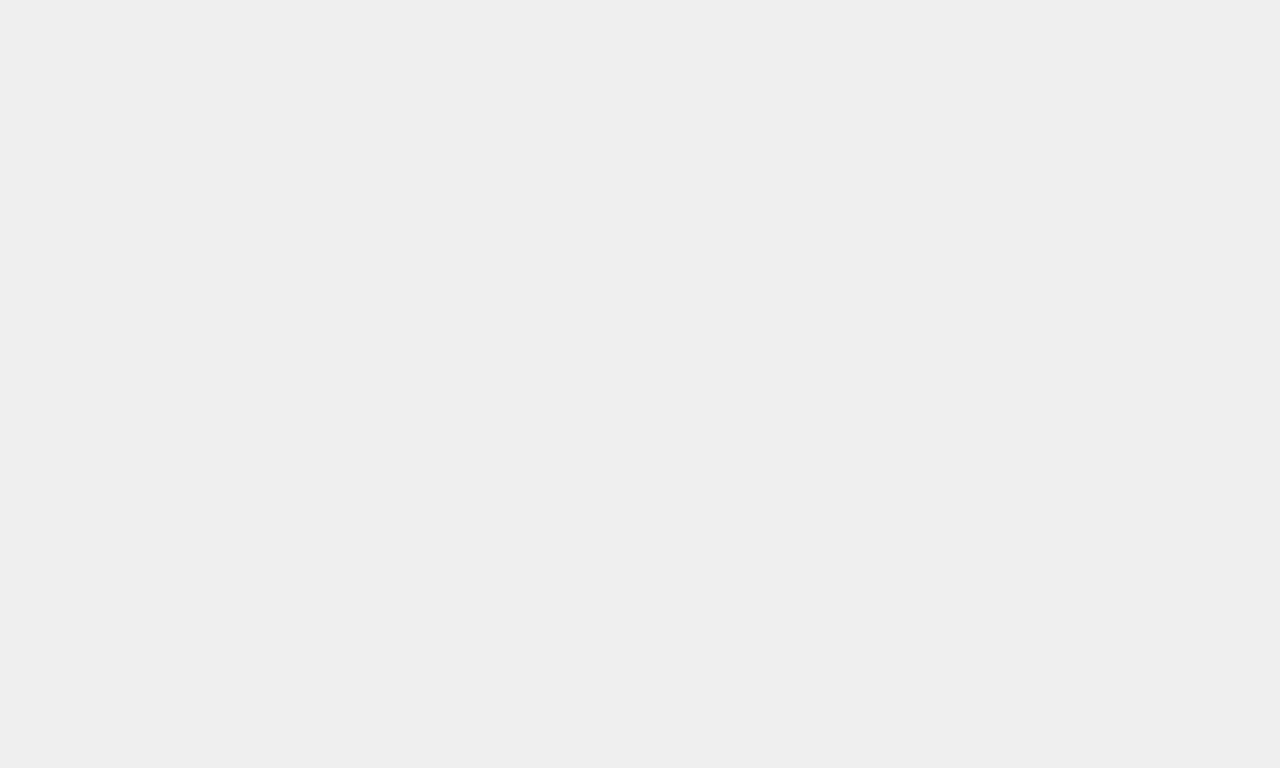
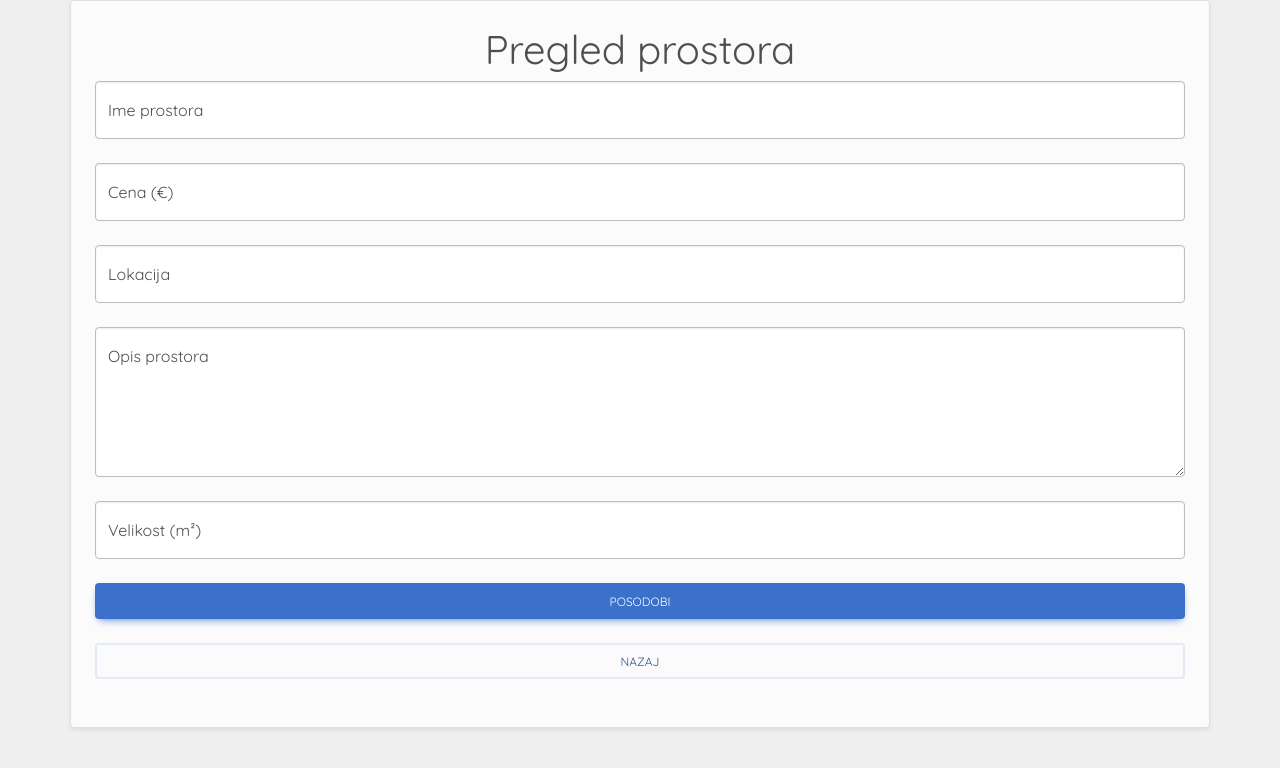
Before and after one commit to RSO-skupina-20/ui, an Angular app in the folder najem-prostorov/: page /prostori/uredi/1 in a window 1280 px wide. Before the commit this address led to /. Shown: the top 768 px of the page. Built offline with nearby package versions, Linux system fonts and the light colour scheme; no server answers.

Commit message:
Urejanje prostorov

```diff
--- a/najem-prostorov/src/app/Razredi/Prostor.ts
+++ b/najem-prostorov/src/app/Razredi/Prostor.ts
@@ -1,4 +1,5 @@
 export class Prostor {
+  "id" : string;
   "ime" : string;
   "opis" : string;
   "lokacija" : string;
--- a/najem-prostorov/src/app/Storitve/najem-prostorov.service.ts
+++ b/najem-prostorov/src/app/Storitve/najem-prostorov.service.ts
@@ -73,4 +73,27 @@ export class NajemProstorovService {
       }, {headers});
 
   }
+
+  public pridobiProstor(id: number): Observable<any> {
+    const url: string = `http://localhost:8080/v1/prostori/${id}`;
+    let headers = new HttpHeaders()
+      .set('Authorization', `Bearer ${this.shramba.getItem('token')}`)
+    return this.http
+      .get(url, {headers});
+  }
+
+  public posodobiProstor(prostor: any): Observable<any> {
+    const url: string = `http://localhost:8080/v1/prostori/${prostor.id}`;
+    let headers = new HttpHeaders()
+      .set('Authorization', `Bearer ${this.shramba.getItem('token')}`)
+    return this.http
+      .put(url, {
+        ime: prostor.ime,
+        opis: prostor.opis,
+        lokacija: prostor.lokacija,
+        cena: prostor.cena,
+        velikost: prostor.velikost
+      }, {headers});
+
+  }
 }
--- a/najem-prostorov/src/app/app-routing.module.ts
+++ b/najem-prostorov/src/app/app-routing.module.ts
@@ -5,13 +5,15 @@ import {RegistracijaComponent} from './komponente/registracija/registracija.comp
 import {PrijavaComponent} from './komponente/prijava/prijava.component';
 import {PregledProstorovComponent} from './komponente/pregled-prostorov/pregled-prostorov.component';
 import {DodajProstorComponent} from './komponente/dodaj-prostor/dodaj-prostor.component';
+import {UrediProstorComponent} from './komponente/uredi-prostor/uredi-prostor.component';
 
 const routes: Routes = [
   {path: '', component: HomeComponent},
   {path: 'registracija', component: RegistracijaComponent},
   {path: 'prijava', component: PrijavaComponent},
   {path: 'prostori', component: PregledProstorovComponent},
-  {path: 'prostori/dodaj', component: DodajProstorComponent}
+  {path: 'prostori/dodaj', component: DodajProstorComponent},
+  {path: 'prostori/uredi/:id', component: UrediProstorComponent}
 ];
 
 @NgModule({
--- a/najem-prostorov/src/app/app.module.ts
+++ b/najem-prostorov/src/app/app.module.ts
@@ -11,6 +11,7 @@ import {HttpClientModule} from '@angular/common/http';
 import { PrijavaComponent } from './komponente/prijava/prijava.component';
 import { PregledProstorovComponent } from './komponente/pregled-prostorov/pregled-prostorov.component';
 import { DodajProstorComponent } from './komponente/dodaj-prostor/dodaj-prostor.component';
+import { UrediProstorComponent } from './komponente/uredi-prostor/uredi-prostor.component';
 
 @NgModule({
   declarations: [
@@ -19,7 +20,8 @@ import { DodajProstorComponent } from './komponente/dodaj-prostor/dodaj-prostor.
     RegistracijaComponent,
     PrijavaComponent,
     PregledProstorovComponent,
-    DodajProstorComponent
+    DodajProstorComponent,
+    UrediProstorComponent
   ],
   imports: [
     BrowserModule,
--- a/najem-prostorov/src/app/komponente/pregled-prostorov/pregled-prostorov.component.html
+++ b/najem-prostorov/src/app/komponente/pregled-prostorov/pregled-prostorov.component.html
@@ -12,7 +12,7 @@
     <div class="col-4">
       <select class="form-select" aria-label="Default select example" [(ngModel)]="selectedOption" (ngModelChange)="spremeniPrikazProstorov()">
         <option value="vsi">Vsi prostori</option>
-        <option value="moji">Moji prostori</option>
+        <option value="lastnik">Moji prostori</option>
       </select>
     </div>
     <div class="col-4 d-flex justify-content-end">
@@ -32,7 +32,8 @@
           <p class="prostor-opis">{{ prostor.opis }}</p>
           <p><strong>Cena:</strong> {{ prostor.cena }} €</p>
           <p><strong>Velikost:</strong> {{ prostor.velikost }} m²</p>
-          <a type="button" class="btn btn-info btn-block podrobnosti" [routerLink]="['/prostor', prostor.id]"
+          <input type="hidden" [value]="prostor.id" />
+          <a *ngIf="selectedOption === 'lastnik'" type="button" class="btn btn-info btn-block podrobnosti" [routerLink]="['/prostori/uredi', prostor.id]"
              data-mdb-ripple-color="dark">Več Podrobnosti</a>
         </div>
       </div>
--- /dev/null
+++ b/najem-prostorov/src/app/komponente/uredi-prostor/uredi-prostor.component.html
@@ -0,0 +1,43 @@
+<div class="container border rounded shadow-sm p-4 mb-5 bg-light">
+  <div class="row">
+    <div class="col-lg-12">
+      <h1 class="text-center">Pregled prostora </h1>
+    </div>
+  </div>
+  <div class="row">
+    <div class="form col-12">
+      <form>
+        <div class="form-floating mb-4">
+          <input type="text" id="ime" class="form-control" placeholder="Ime prostora"/>
+          <label for="ime">Ime prostora</label>
+        </div>
+
+        <div class="form-floating mb-4">
+          <input type="number" id="cena" class="form-control" placeholder="Cena prostora" min="0"/>
+          <label for="cena">Cena (€)</label>
+        </div>
+
+        <div class="form-floating mb-4">
+          <input type="text" id="lokacija" class="form-control" placeholder="Lokacija prostora" />
+          <label for="lokacija">Lokacija</label>
+        </div>
+
+        <div class="form-floating mb-4">
+          <textarea id="opis" class="form-control" placeholder="Opis prostora" style="height: 150px;"></textarea>
+          <label for="opis">Opis prostora</label>
+        </div>
+
+        <div class="form-floating mb-4">
+          <input type="number" id="velikost" class="form-control" placeholder="Velikost prostora (m²)" min="0"/>
+          <label for="velikost">Velikost (m²)</label>
+        </div>
+
+        <button type="submit" class="btn btn-primary btn-block mb-4" data-mdb-ripple-color="dark"
+                (click)="posodobiProstor()">Posodobi</button>
+
+        <button type="button" class="btn btn-outline-secondary btn-block mb-4" data-mdb-ripple-color="dark"
+                [routerLink]="['/prostori']">Nazaj</button>
+      </form>
+    </div>
+  </div>
+</div>
--- /dev/null
+++ b/najem-prostorov/src/app/komponente/uredi-prostor/uredi-prostor.component.ts
@@ -0,0 +1,92 @@
+import {Component, OnInit} from '@angular/core';
+import {jwtDecode} from 'jwt-decode';
+import {AvtentikacijaService} from '../../Storitve/avtentikacija.service';
+import {NajemProstorovService} from '../../Storitve/najem-prostorov.service';
+import {ActivatedRoute, Router} from '@angular/router';
+import {Uporabnik} from '../../Razredi/Uporabnik';
+
+@Component({
+  selector: 'app-uredi-prostor',
+  standalone: false,
+
+  templateUrl: './uredi-prostor.component.html',
+  styleUrl: './uredi-prostor.component.css'
+})
+export class UrediProstorComponent implements OnInit {
+  public uporabnik: any;
+  public prostorId: any;
+  public prostor: any;
+
+  constructor(private avtentikacijaService: AvtentikacijaService, private najemProstorovService: NajemProstorovService, private router: Router, private route: ActivatedRoute) {
+  }
+
+  private async pridobiUporabnika(): Promise<any> {
+    let zeton = this.avtentikacijaService.pridobiZeton();
+
+    if (zeton) {
+      this.uporabnik = jwtDecode(zeton);
+    }
+  }
+
+  ngOnInit(): void {
+    this.pridobiUporabnika();
+    this.route.params.subscribe(params => {
+      this.prostorId = +params['id'];
+
+      this.najemProstorovService.pridobiProstor(this.prostorId).subscribe(
+        (prostor) => {
+          console.log("Prostor: ", prostor);
+          this.prostor = prostor;
+          this.izpolniPolja();
+        },
+        (error) => {
+          console.error("Napaka pri pridobivanju prostora: ", error);
+          alert("Napaka pri pridobivanju prostora");
+        }
+      );
+    })
+  }
+
+  //izpolni polja z podatki prostora
+  public izpolniPolja() {
+    (document.getElementById('ime') as HTMLInputElement).value = this.prostor.ime;
+    (document.getElementById('opis') as HTMLInputElement).value = this.prostor.opis;
+    (document.getElementById('lokacija') as HTMLInputElement).value = this.prostor.lokacija;
+    (document.getElementById('cena') as HTMLInputElement).value = this.prostor.cena;
+    (document.getElementById('velikost') as HTMLInputElement).value = this.prostor.velikost;
+  }
+
+  posodobiProstor() {
+    this.prostor.ime = (document.getElementById('ime') as HTMLInputElement).value;
+    this.prostor.opis = (document.getElementById('opis') as HTMLInputElement).value;
+    this.prostor.lokacija = (document.getElementById('lokacija') as HTMLInputElement).value;
+    this.prostor.cena = (document.getElementById('cena') as HTMLInputElement).value;
+    this.prostor.velikost = (document.getElementById('velikost') as HTMLInputElement).value;
+
+    // Pridobi ce so vsa polja izpolnjena
+    if (this.prostor.ime === "" || this.prostor.opis === "" || this.prostor.lokacija === ""
+      || this.prostor.cena === "" || this.prostor.velikost === "") {
+      alert("Polje ne sme biti prazno!");
+      return;
+    }
+
+    // Preveri ce sta cena in velikost stevili in vecji od 0
+    if (isNaN(Number(this.prostor.cena)) || isNaN(Number(this.prostor.velikost))
+      || Number(this.prostor.cena) <= 0 || Number(this.prostor.velikost) <= 0) {
+      alert("Cena in velikost morata biti števili večji od 0!");
+      return;
+    }
+
+    this.najemProstorovService.posodobiProstor(this.prostor).subscribe(
+      (prostor) => {
+        console.log("Prostor uspešno posodobljen: ", prostor);
+        alert("Prostor uspešno posodobljen!");
+        this.router.navigate(['/prostori/uredi/' + this.prostorId]);
+      },
+      (napaka) => {
+        console.error("Prišlo je do napake pri posodabljanju prostora: ", napaka);
+        alert("Prišlo je do napake pri posodabljanju prostora!");
+      }
+    );
+  }
+}
```
Also changed, not shown: najem-prostorov/src/app/komponente/uredi-prostor/uredi-prostor.component.css (added), 1 other file (tests, documents, lock files or other folders).
